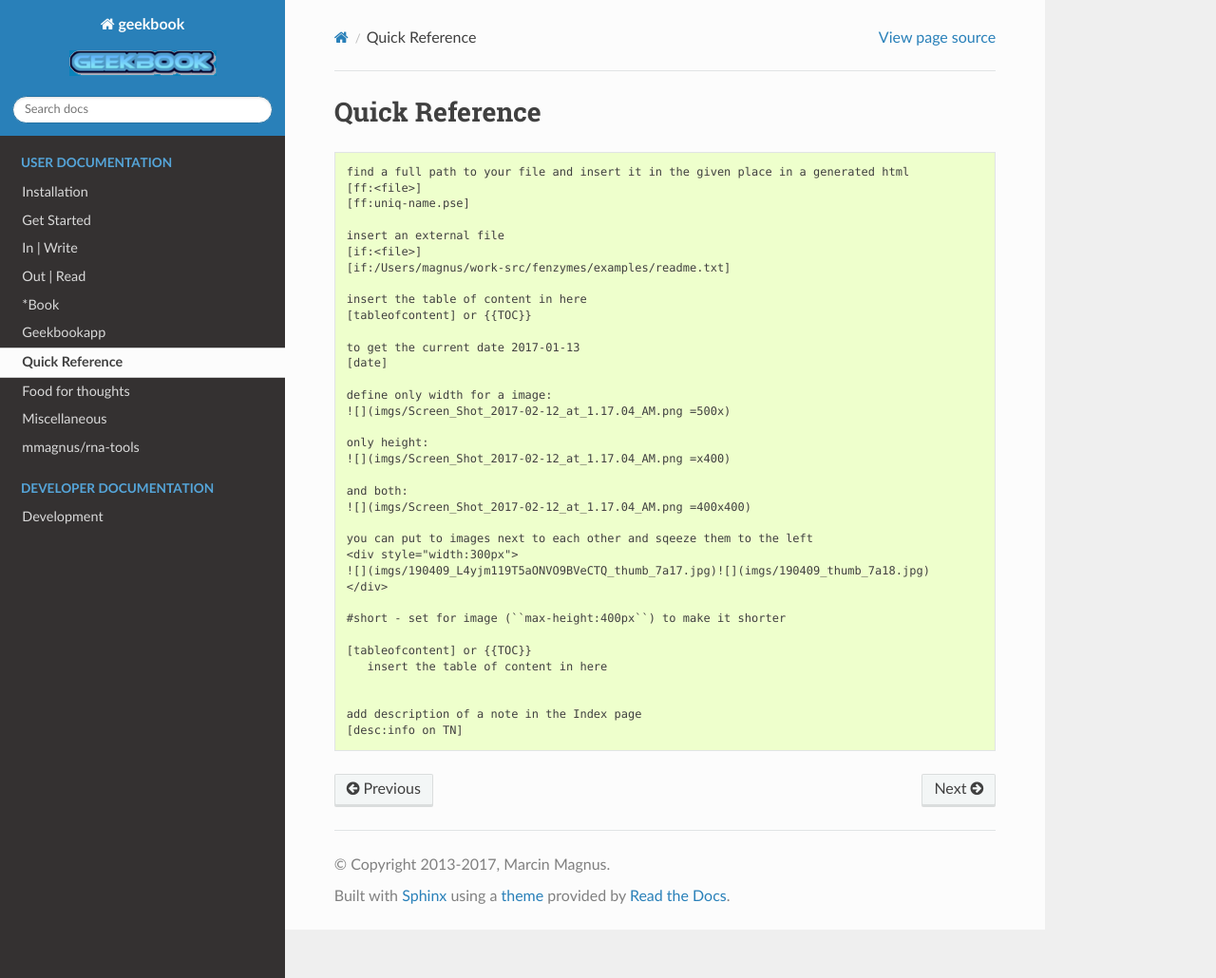
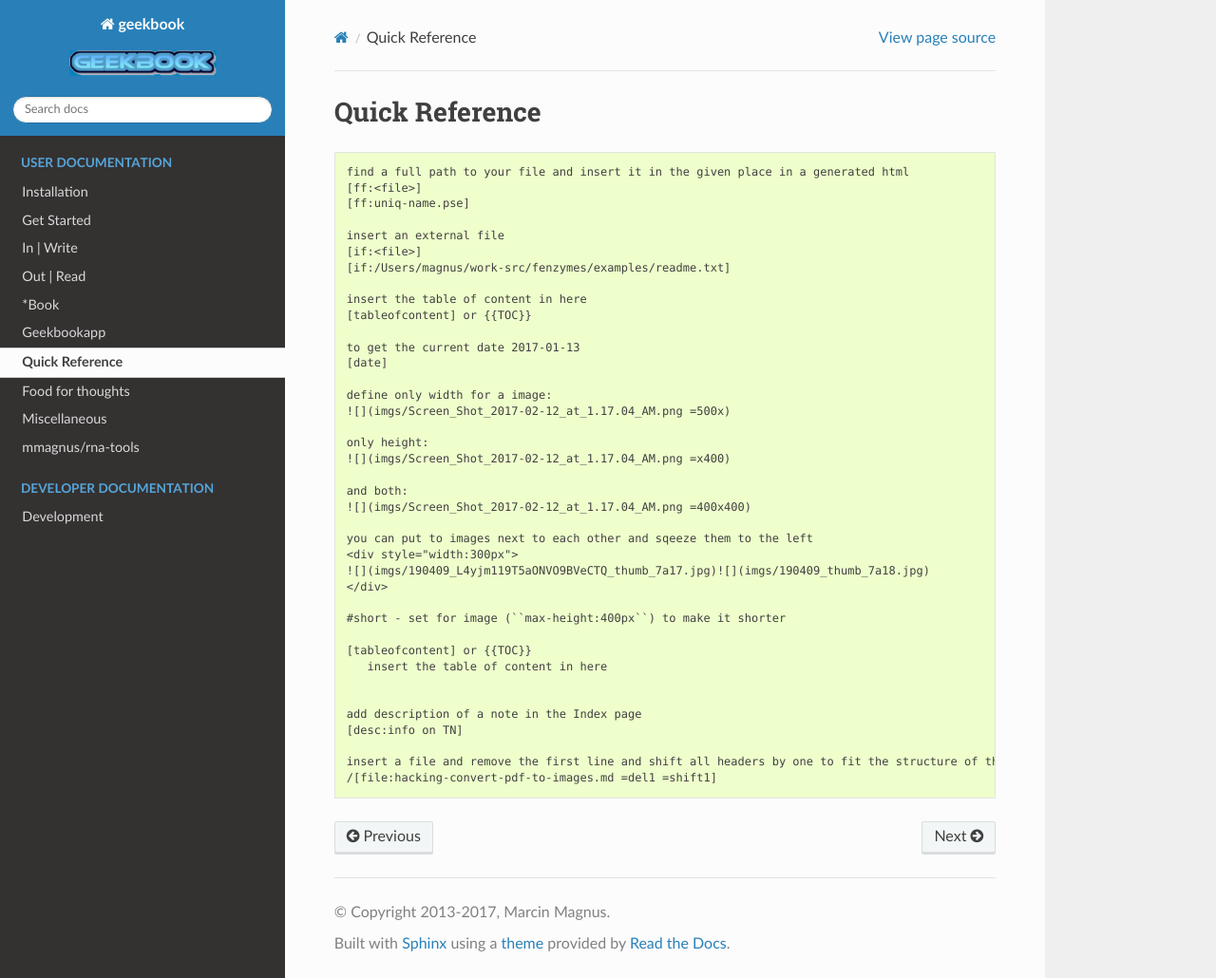
Before and after one commit to mmagnus/geekbook, a Sphinx documentation site: the page built from docs/source/quickref.rst, in a window 1280 px wide and 1030 px high. Shown: the whole window at 95% size. Built offline with Sphinx 7.4.7 and the Read the Docs theme 2.0.0, drawn with Linux system fonts in a browser that asks for light colours.

Commit message:
Update quickref.rst

```diff
--- a/docs/source/quickref.rst
+++ b/docs/source/quickref.rst
@@ -39,3 +39,6 @@ Quick Reference
 
      add description of a note in the Index page
      [desc:info on TN]
+
+     insert a file and remove the first line and shift all headers by one to fit the structure of the file where you import to
+     /[file:hacking-convert-pdf-to-images.md =del1 =shift1]
```
